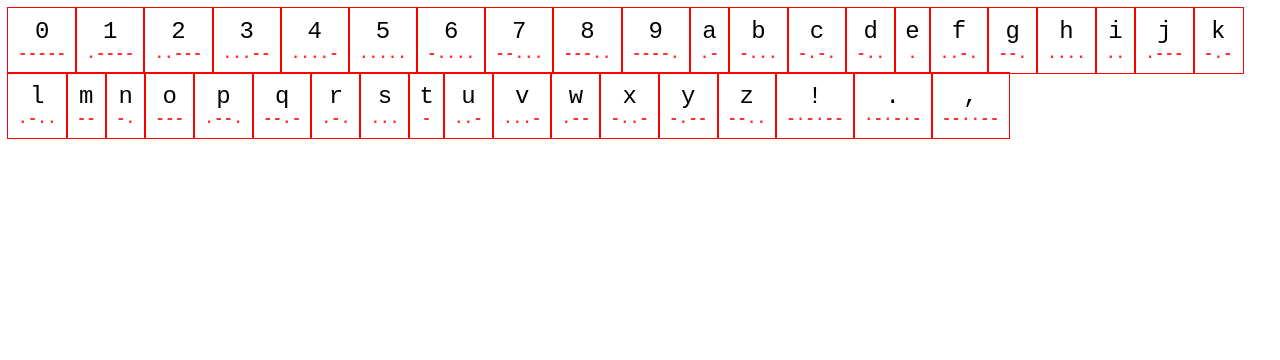
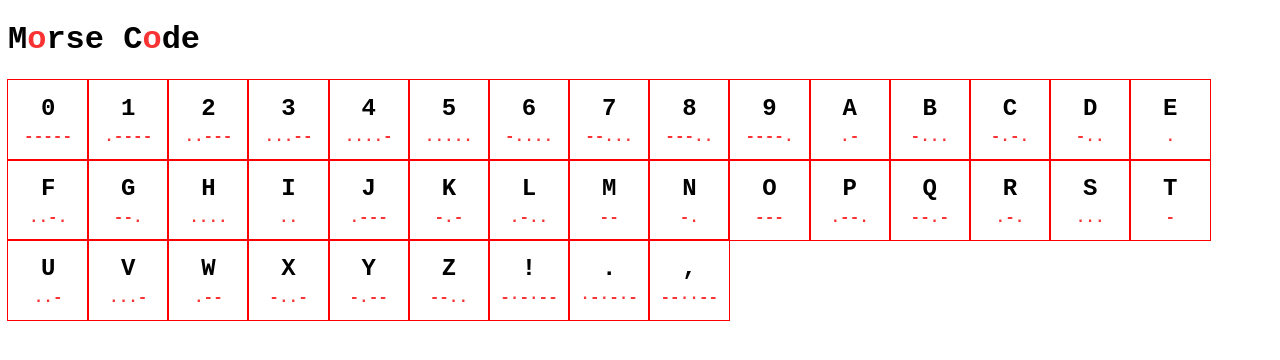
Before and after one commit to BehemothOz/morse, a website built with webpack: page public/index.html in a window 1280 px wide. Built offline with nearby package versions, Linux system fonts and the light colour scheme; a web font is replaced by a local one.

Commit message:
style for heading and table

```diff
--- a/public/index.html
+++ b/public/index.html
@@ -52,6 +52,8 @@ body {
     }
 
     .symbol-item {
+      width: 60px;
+      height: 60px;
       padding: 0.63rem;
       outline: 1px solid red;
       text-align: center;
@@ -59,37 +61,22 @@ body {
 
     .symbol-item .symbol {
       font-size: 1.5rem;
+      font-weight: bold;
+      line-height: 1.6;
     }
 
     .symbol-item .code {
       font-weight: bold;
       color: #f93333;
     }
+
+    .main-title span{
+      color: #f93333;
+    }
   </style>
 </head>
 <body>
   <div id="app"></div>
-
-
-  <!-- <div>
-    <div></div>
-
-  </div> -->
-  <!-- <div class="symbols-list">
-    <div class="symbol-item">
-      <div class="symbol">J</div>
-      <div class="code">.---</div>
-    </div>
-    <div class="symbol-item">
-      <div class="symbol">8</div>
-      <div class="code">---..</div>
-    </div>
-  </div> -->
-
-  <!-- "": "8",
-  "----.": "9",
-  "": "j",
-  "-.-": "k", -->
 
   <!-- <div class="click-block">
     <div>Сlick here</div>
--- a/src/view.js
+++ b/src/view.js
@@ -2,25 +2,15 @@ import { morseSymbols } from './morseSymbols';
 
 let app = document.querySelector(`#app`);
 
-// const renderTableSymbols = (symbols) => {
-//   return `<table class="table">
-//           ${Object.entries(symbols).map(([key, value], i) => {
-//             // console.log(i)
-//             return `<tr>
-//                       <td>${key}</td>
-//                       <td>${value}</td>
-//                     </tr>`;
-//             }
-//           ).join('')}
-//           </table>`;
-// }
+let renderHeading = () => {
+  return `<h1 class="main-title">M<span>o</span>rse C<span>o</span>de</h1>`
+}
 
-const renderTableSymbols = (symbols) => {
+let renderTableSymbols = (symbols) => {
   return `<div class="symbols-list">
-          ${Object.entries(symbols).map(([key, value], i) => {
-            // console.log(i)
+          ${Object.entries(symbols).map(([key, value]) => {
             return `<div class="symbol-item">
-                      <div class="symbol">${value}</div>
+                      <div class="symbol">${value.toUpperCase()}</div>
                       <div class="code">${key}</div>
                     </div>`;
             }
@@ -28,8 +18,4 @@ const renderTableSymbols = (symbols) => {
           </div>`;
 }
 
-app.innerHTML = renderTableSymbols(morseSymbols);
-
-// let renderToDom = (state) => {
-//   app.innerHTML = renderSelectedScreen(state);
-// }
+app.innerHTML = `${renderHeading()} ${renderTableSymbols(morseSymbols)}`;
```
